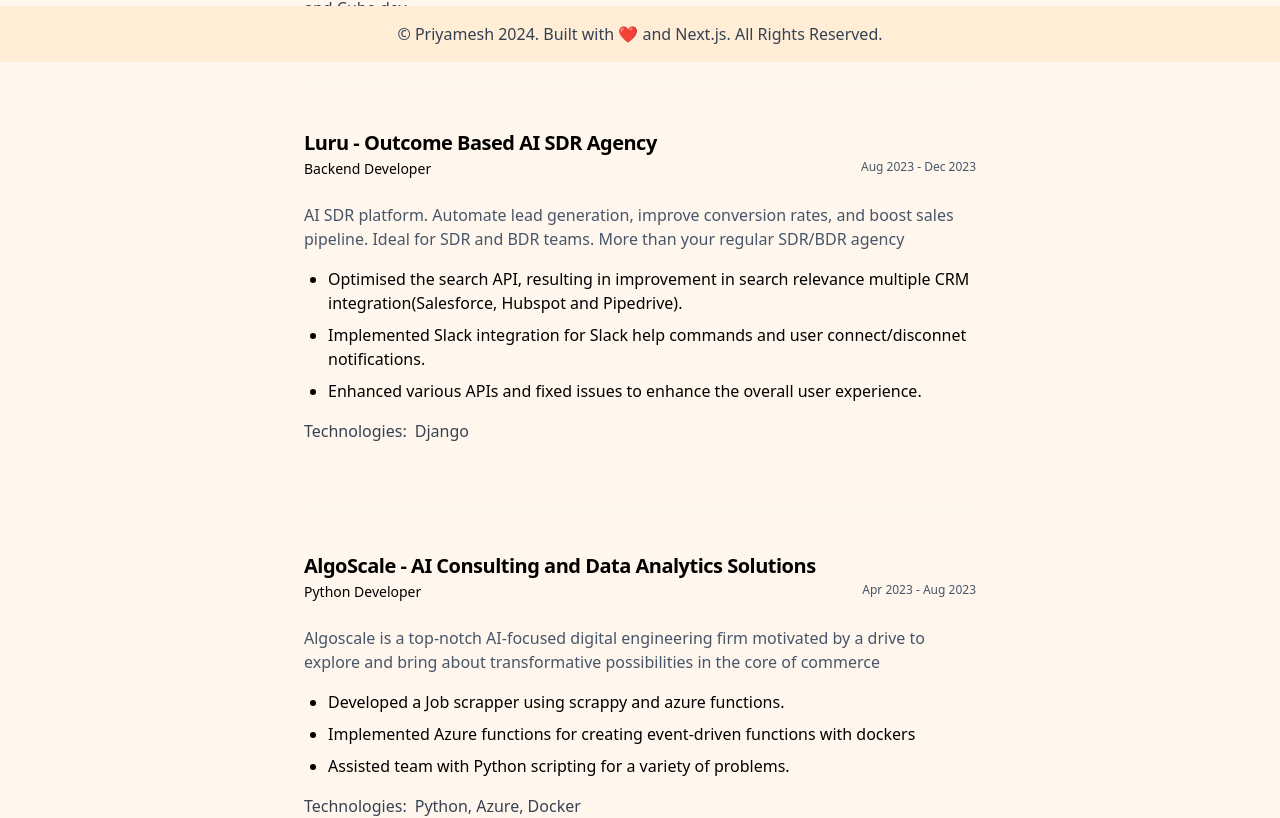
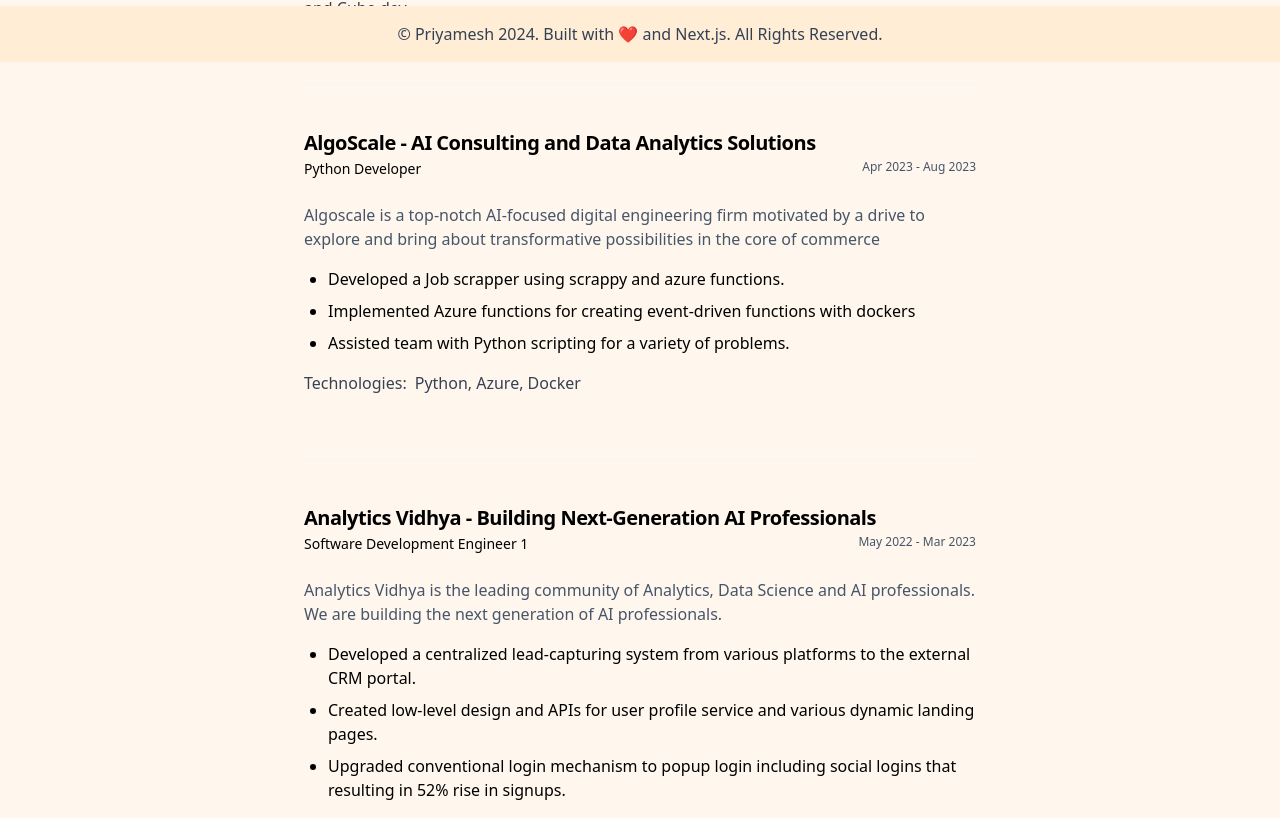
Before and after one commit to Priyamesh/priyamesh.com, a Next.js app: page /work in a window 1280 px wide. Shown: the part 738-1556 px from the top of the page. Built offline with nearby package versions, Linux system fonts and the light colour scheme.

Commit message:
Update work exp

```diff
--- a/src/app/work/page.tsx
+++ b/src/app/work/page.tsx
@@ -20,22 +20,6 @@
 
       technologies:
         "React, Next.js, Tailwind CSS, Node.js, Express, PostgreSQL, AWS, Docker and Cube.dev",
-    },
-  },
-  {
-    title: "Luru - Outcome Based AI SDR Agency",
-    description: "Backend Developer",
-    duration: "Aug 2023 - Dec 2023",
-    link: "https://www.luru.app/",
-    content: {
-      summary:
-        "AI SDR platform. Automate lead generation, improve conversion rates, and boost sales pipeline. Ideal for SDR and BDR teams. More than your regular SDR/BDR agency",
-      JobRole: [
-        "Optimised the search API, resulting in improvement in search relevance multiple CRM integration(Salesforce, Hubspot and Pipedrive).",
-        "Implemented Slack integration for  Slack help commands and user connect/disconnet notifications.",
-        "Enhanced various APIs and fixed issues to enhance the overall user experience.",
-      ],
-      technologies: "Django",
     },
   },
   {
```
